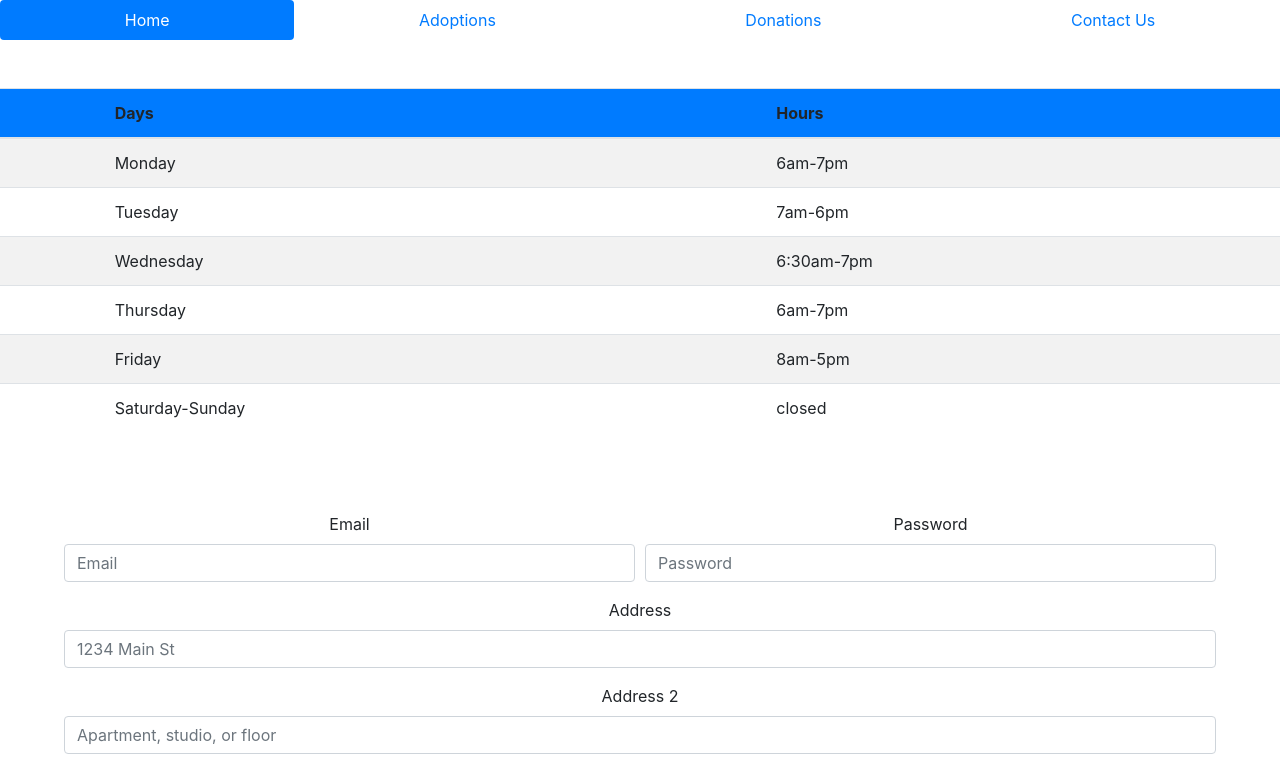
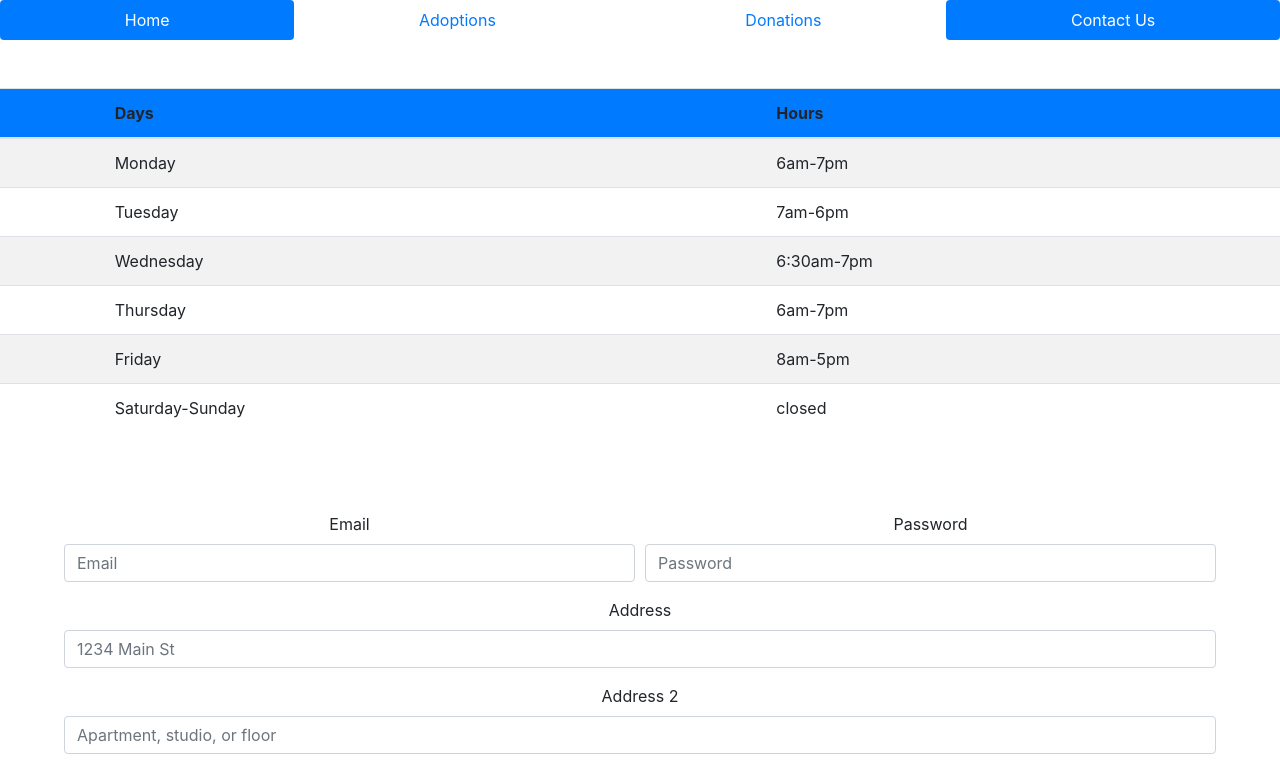
Before and after one commit to EDuarte019/animalshelter, a plain HTML site: page Lennye/contact.html in a window 1280 px wide. Shown: the top 767 px of the page. Drawn offline with nearby package versions, Linux system fonts and the light colour scheme.

Commit message:
Switched active links
Changed the active anchor tags in the different files

```diff
--- a/Lennye/contact.html
+++ b/Lennye/contact.html
@@ -24,7 +24,7 @@
                   <a class="nav-link" href="../Angelina/donations.html">Donations</a>
                 </li>
                 <li class="nav-item">
-                  <a class="nav-link" href="../Lennye/contact.html">Contact Us</a>
+                  <a class="nav-link active" href="../Lennye/contact.html">Contact Us</a>
                 </li>
               </ul>
     </nav>
```
Also changed, not shown: Angelina/donations.html (+1 -1 lines), Jacob/index.html (+2 -2 lines).
